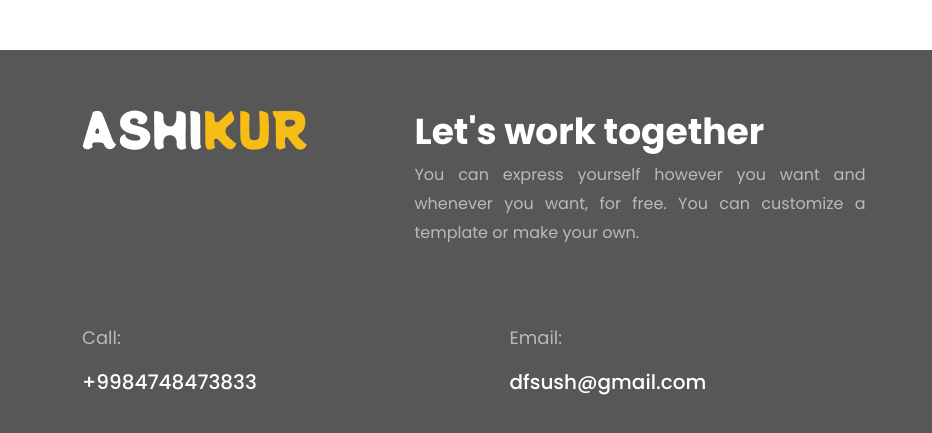
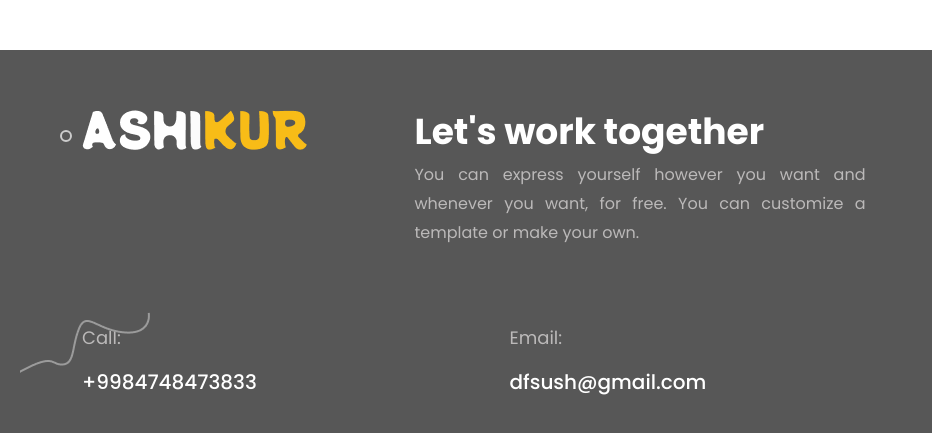
Before and after one commit to Takmim00/Ashikur-protfolio, a plain HTML site: page index.html in a window 1280 px wide. Shown: the part 6400-6833 px from the top of the page, 0-932 px from the left. Drawn offline with Linux system fonts and the light colour scheme; a web font is replaced by a local one.

Commit message:
footer updatedd line added

```diff
--- a/index.html
+++ b/index.html
@@ -758,8 +758,10 @@
     </main>
     <footer id="footer">
       <!-- Decorative shapes -->
-      <span class="circle-shape"></span>
-      <span class="wave-line"></span>
+      <span class="circle-shape d-none d-md-block"></span>
+      <span class="wave-line d-none d-md-block">
+        <img src="./assets/Vector 5.png" alt="">
+      </span>
 
       <div class="container">
         <div >
--- a/style/style.css
+++ b/style/style.css
@@ -610,6 +610,7 @@ nav .toggleBtn {
 #footer {
   background: #575757;
   padding: 60px 0;
+  position: relative;
 }
 .footerTitle h3 {
   font-family: var(--font-family);
@@ -641,3 +642,21 @@ nav .toggleBtn {
   font-size: 20px;
   color: #fff;
 }
+.circle-shape {
+  position: absolute;
+  top: 80px;
+  left: 60px;
+  width: 12px;
+  height: 12px;
+  border: 2px solid #ccc;
+  border-radius: 50%;
+}
+
+.wave-line {
+  position: absolute;
+  bottom: 50px;
+  left: 20px;
+
+
+
+}
```
Also changed, not shown: assets/Vector 5.png (added).
